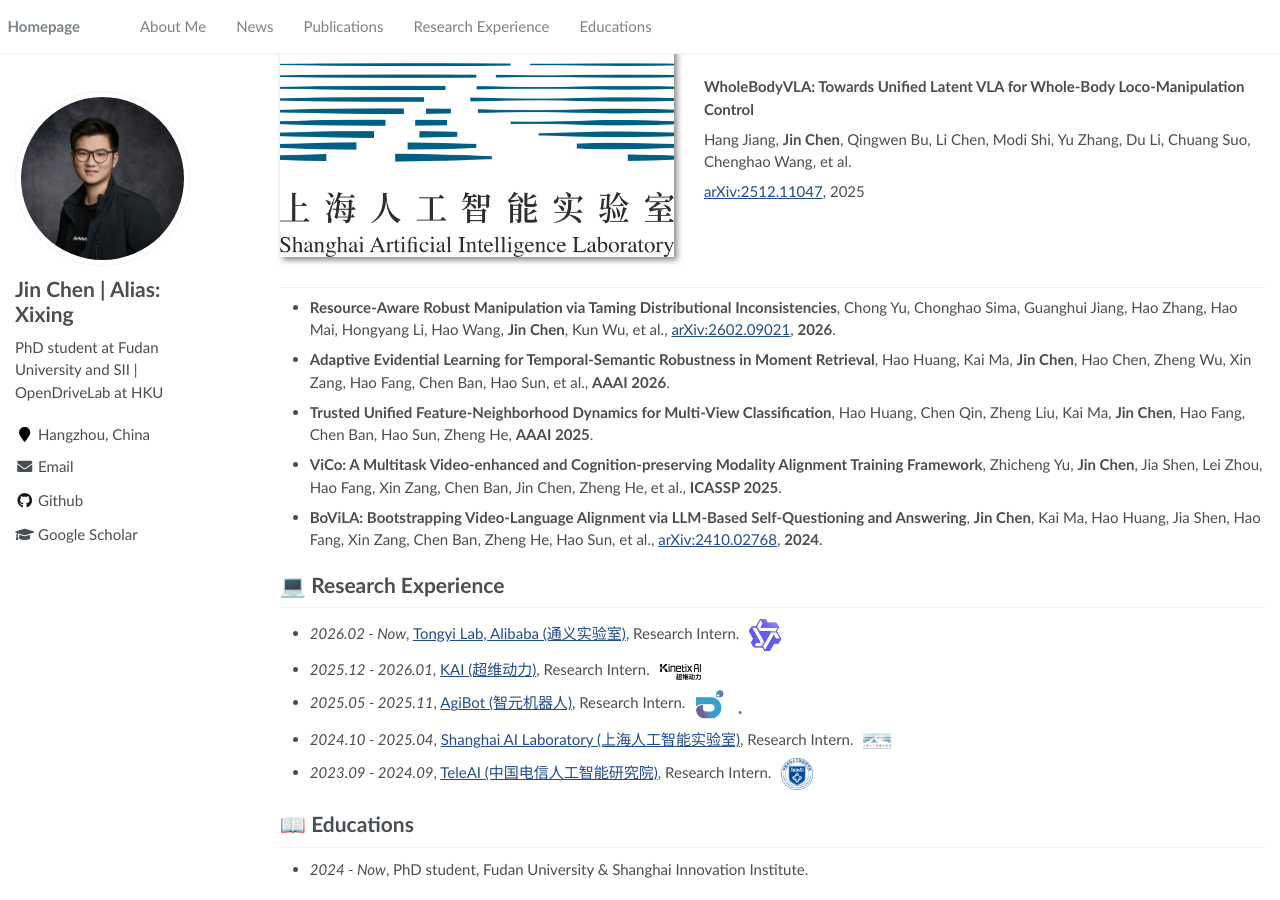
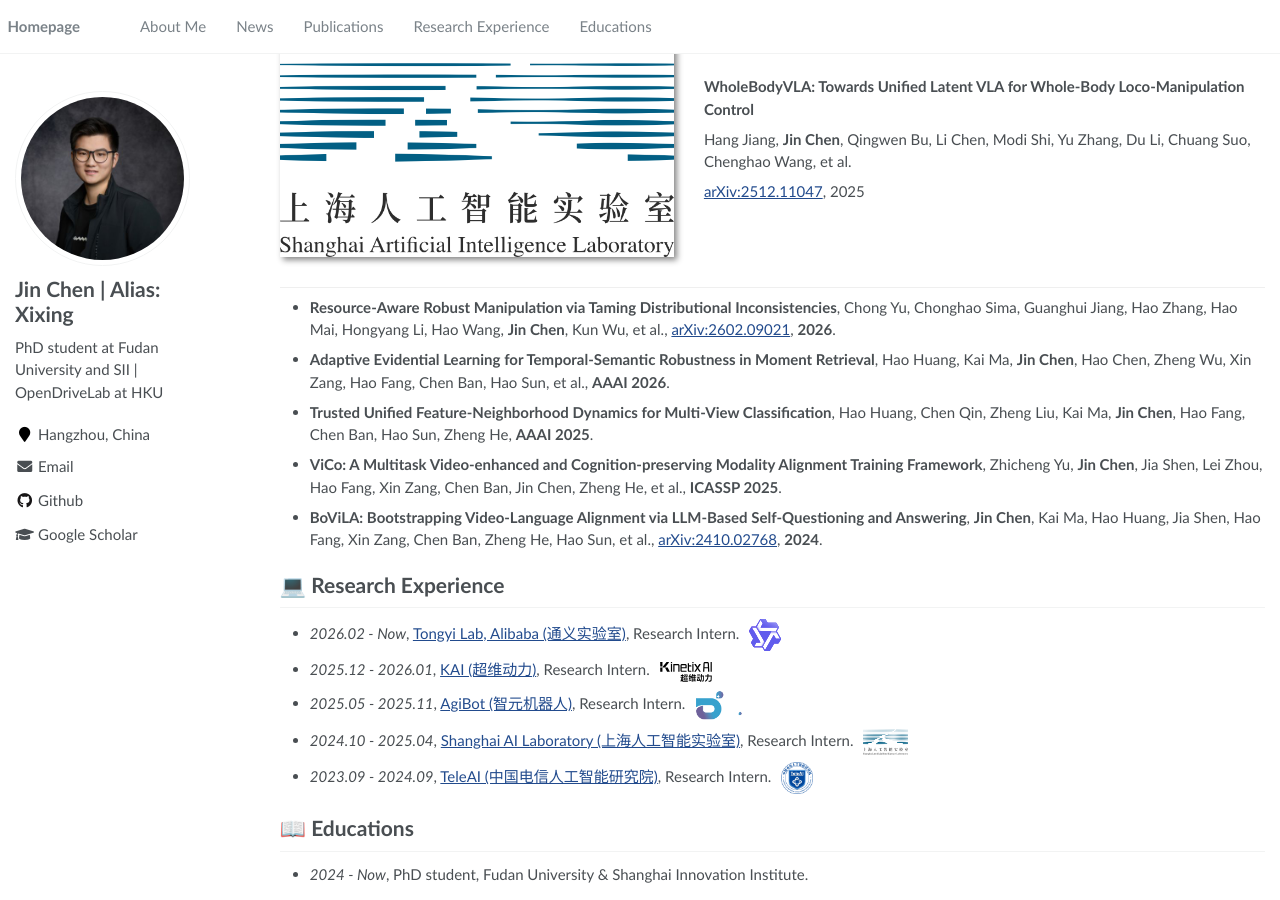
Before and after one commit to JinChen0056/jinchen0056.github.io, a Jekyll site: the page built from _pages/about.md, in a window 1280 px wide and 900 px high, scrolled down 887 px. Built offline with Jekyll 4.4.1, drawn with Linux system fonts in a browser that asks for light colours.

Commit message:
Logos: bump SHLAB to 26px, KAI to 20px

```diff
--- a/_pages/about.md
+++ b/_pages/about.md
@@ -83,9 +83,9 @@
 
 # 💻 Research Experience
 - *2026.02 - Now*, [Tongyi Lab, Alibaba (通义实验室)](https://tongyi.aliyun.com/), Research Intern. <img src='images/logos/tongyi.svg' style='height:32px;vertical-align:middle;margin-left:6px'>
-- *2025.12 - 2026.01*, [KAI (超维动力)](https://www.kinetixai.tech/), Research Intern. <img src='images/logos/kai.svg' style='height:16px;vertical-align:middle;margin-left:6px;filter:invert(1)'>
+- *2025.12 - 2026.01*, [KAI (超维动力)](https://www.kinetixai.tech/), Research Intern. <img src='images/logos/kai.svg' style='height:20px;vertical-align:middle;margin-left:6px;filter:invert(1)'>
 - *2025.05 - 2025.11*, [AgiBot (智元机器人)](https://www.agibot.com/), Research Intern. <img src='images/logos/agibot.png' style='height:32px;vertical-align:middle;margin-left:6px'>
-- *2024.10 - 2025.04*, [Shanghai AI Laboratory (上海人工智能实验室)](https://www.shlab.org.cn/), Research Intern. <img src='images/logos/shlab.png' style='height:16px;vertical-align:middle;margin-left:6px'>
+- *2024.10 - 2025.04*, [Shanghai AI Laboratory (上海人工智能实验室)](https://www.shlab.org.cn/), Research Intern. <img src='images/logos/shlab.png' style='height:26px;vertical-align:middle;margin-left:6px'>
 - *2023.09 - 2024.09*, [TeleAI (中国电信人工智能研究院)](https://www.teleai.com.cn/), Research Intern. <img src='images/logos/teleai.png' style='height:32px;vertical-align:middle;margin-left:6px'>
 
 
```
